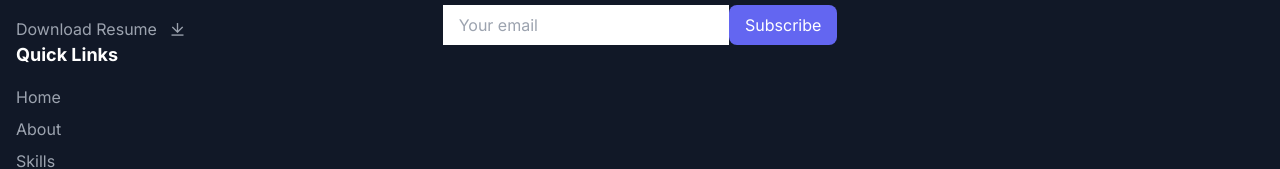
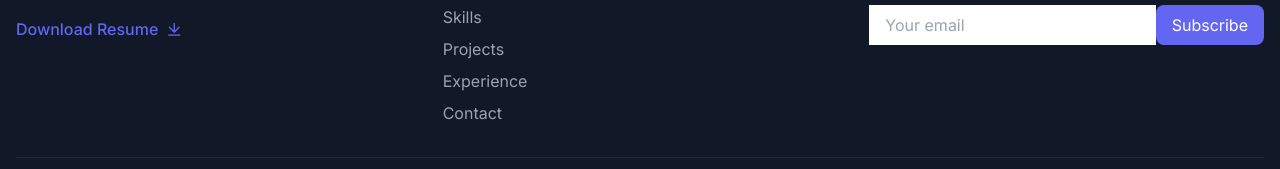
Before and after one commit to Iliyashasanui/my-portfolio, a plain HTML site: page index.html.html in a window 1280 px wide. Shown: the part 7077-7246 px from the top of the page. Drawn offline with nearby package versions, Linux system fonts and the light colour scheme.

Commit message:
Update index.html.html

```diff
--- a/index.html.html
+++ b/index.html.html
@@ -1002,11 +1002,11 @@ Send Message
 <div class="text-2xl font-['Pacifico'] text-white mb-4">Iliyas Hasan</div>
 <p class="text-gray-400 mb-6">Product designer specializing in creating intuitive and visually appealing digital experiences.</p>
 <a href="#" class="text-primary font-medium hover:text-primary/80 transition-colors flex items-center">
+Download Resume
+<i class="ri-download-line ml-2"></i>
+</a>
+</div>
 <div>
- <a href="/iliyas-resume.pdf" download class="text-gray-400 hover:text-white transition-colors">
-  Download Resume <i class="ri-download-line ml-2"></i>
-</a>
-</div>
 <h4 class="text-lg font-bold mb-4">Quick Links</h4>
 <ul class="space-y-2">
 <li><a href="#home" class="text-gray-400 hover:text-white transition-colors">Home</a></li>
```
